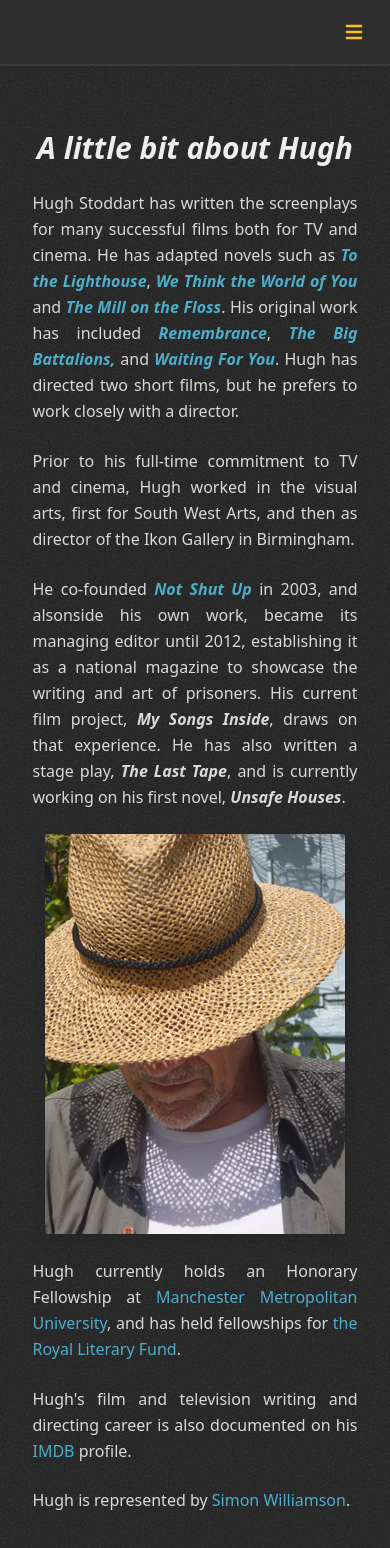
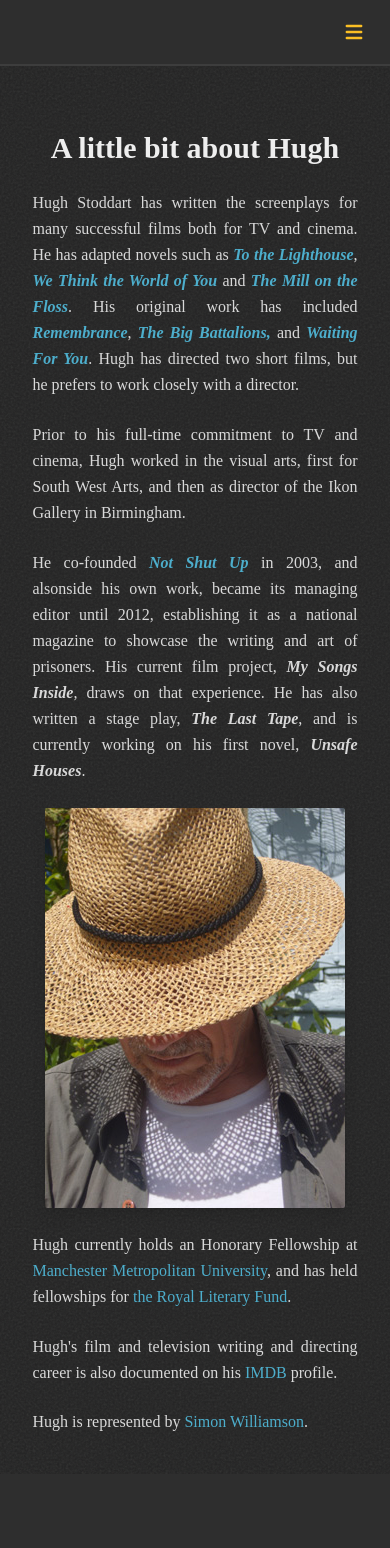
Before and after one commit to milochambers96/hugh-stoddart, a React (Vite) app: page /About in a window 390 px wide. Shown: the top 1548 px of the page. After the commit the page ends 1474 px from the top, so only its background shows below. Built offline with nearby package versions, Linux system fonts and the light colour scheme.

Commit message:
style: update font for mobile aobut page

```diff
--- a/src/components/AboutPage/AboutShell.tsx
+++ b/src/components/AboutPage/AboutShell.tsx
@@ -50,11 +50,11 @@
       <div className="md:hidden mt-6 pb-10">
         <article className="w-5/6 space-y-6 mx-auto text-justify">
           <div className="mt-10 text-center">
-            <h1 className="text-3xl text-hs-title font-bold italic">
+            <h1 className="text-3xl text-hs-title font-bold font-title">
               A little bit about Hugh
             </h1>
           </div>
-          <div className="space-y-6 leading-relaxed text-hs-body font-medium">
+          <div className="space-y-6 leading-relaxed text-hs-body font-medium font-body">
             <AboutParaOne />
             <AboutParaTwo />
             <AboutParaThree />
@@ -66,10 +66,10 @@
               className="mx-auto shadow-lg rounded-sm"
             />
           </div>
-          <div className="space-y-6 leading-relaxed text-hs-body font-medium">
+          <div className="space-y-6 leading-relaxed text-hs-body font-medium font-body">
             <FellowshipsAndIMDB />
           </div>
-          <p className="text-hs-body font-medium">
+          <p className="text-hs-body font-medium font-body">
             Hugh is represented by{" "}
             <span className="text-hs-link hover:text-hs-link-hover transition-colors duration-500">
               <a
--- a/src/data/writings/writings.ts
+++ b/src/data/writings/writings.ts
@@ -1,3 +1,6 @@
+import screenImg from "../../assets/screenplay-imgs/mill-on-the-floss-img.jpg";
+import theatreImg from "../../assets/writing-page-imgs/gibaltar-straight-img.jpg";
+import visualArtImg from "../../assets/screenplay-imgs/big-bittalions-img.jpg";
 import notShutUpImg from "../../assets/writing-page-imgs/not-shut-up-issue-7.jpg";
 
 export const writingsIntro =
@@ -7,7 +10,7 @@
   {
     id: 1,
     title: "Screenplays",
-    image: "http://hughstoddart.co.uk/images/screen/mill-on-the-floss.jpg",
+    image: screenImg,
     imgAlt: "A still shot from one of Hugh's screenplays.",
     navPath: "/Writings/Screenplays",
     capTxt:
@@ -17,7 +20,7 @@
   {
     id: 2,
     title: "Theatre",
-    image: "http://hughstoddart.co.uk/images/theatre/gibaltar.jpg",
+    image: theatreImg,
     imgAlt: "A photograph of a performance of Hugh's theatre scripts.",
     navPath: "/Writings/Theatre",
     capTxt:
@@ -27,7 +30,7 @@
   {
     id: 3,
     title: "Visual Arts",
-    image: "http://hughstoddart.co.uk/images/screen/big-bittalions.jpg",
+    image: visualArtImg,
     imgAlt: "A photograph of a performance of Hugh's theatre scripts.",
     navPath: "/Writings/TheArts",
     capTxt:
```
